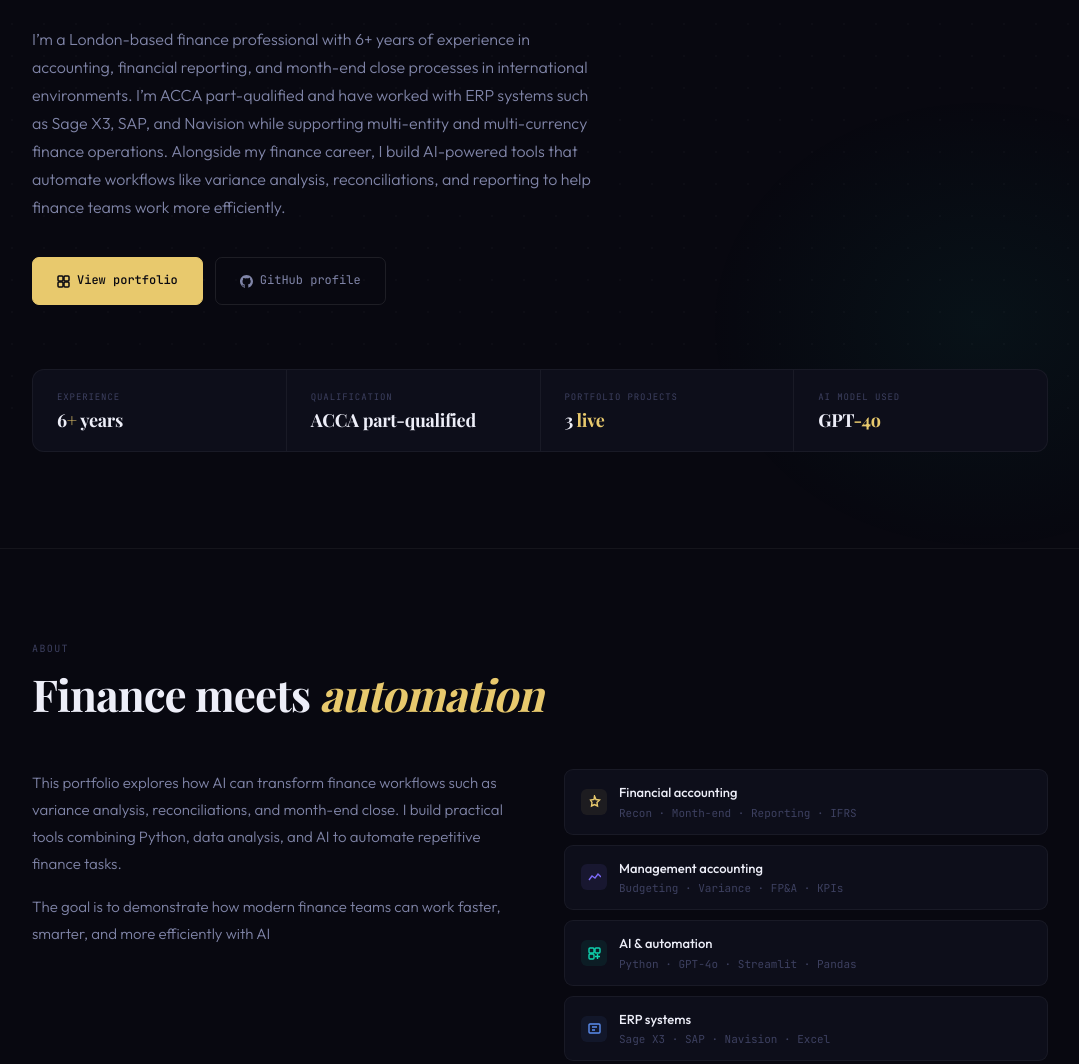
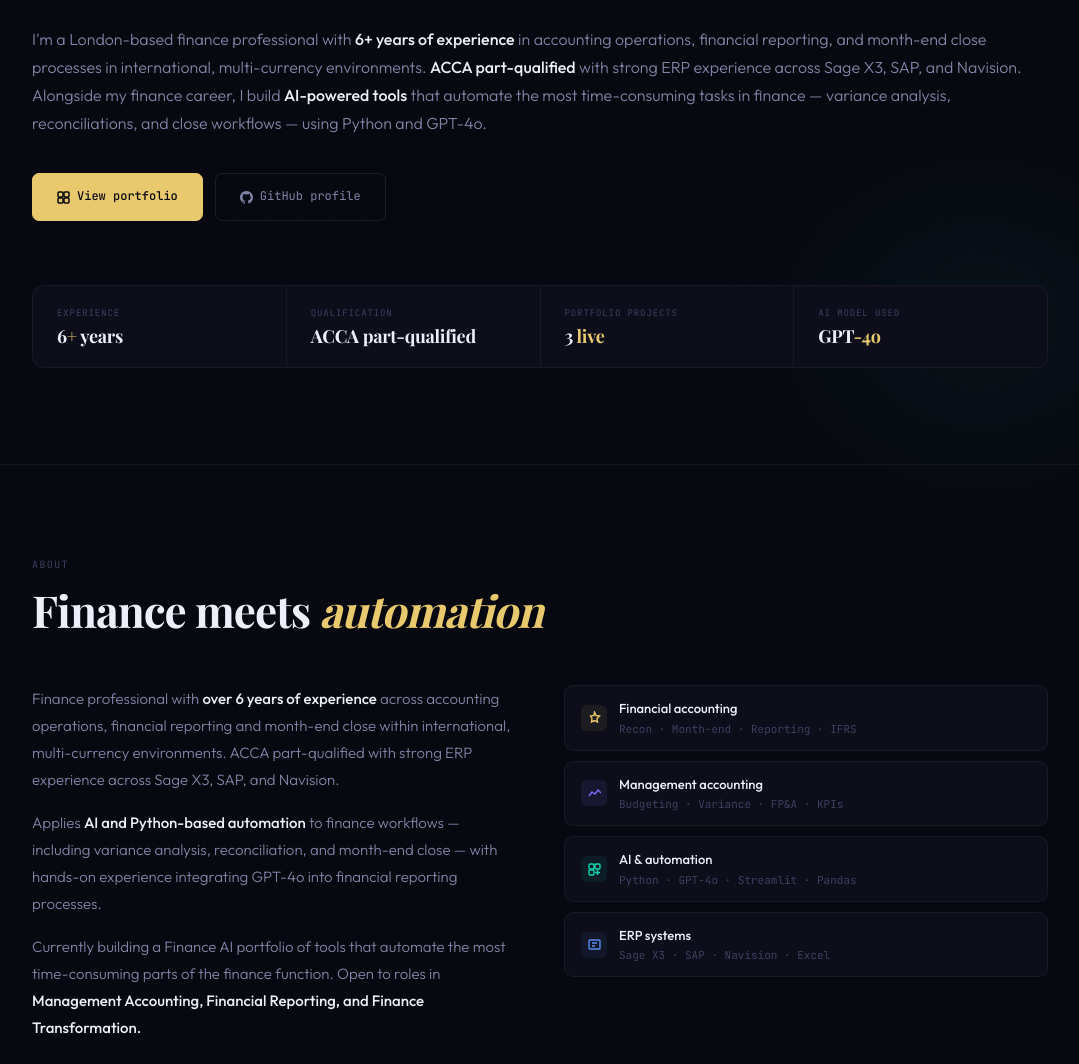
Before and after one commit to johnperezlondon-star/johnperezlondon-star.github.io, a plain HTML site: page index.html in a window 1280 px wide. Shown: the part 376-1440 px from the top of the page, without its empty margins (100-1179 px from the left). Drawn offline with nearby package versions, Linux system fonts and the light colour scheme; a web font is replaced by a local one.

Commit message:
Update index.html

```diff
--- a/index.html
+++ b/index.html
@@ -89,7 +89,7 @@ nav{
 
 .hero-desc{
   font-size:16px;color:var(--tx2);
-  max-width:560px;line-height:1.75;
+  line-height:1.75;
   font-weight:300;margin-bottom:36px;
   opacity:0;animation:fu 0.7s 0.35s forwards;
 }
@@ -365,7 +365,7 @@ footer{border-top:1px solid var(--b1);padding:28px 0;}
     <div class="hero-name">John Perez</div>
     <div class="hero-role">Finance Professional <span>&</span> AI Automation Builder</div>
     <p class="hero-desc">
-     I’m a London-based finance professional with 6+ years of experience in accounting, financial reporting, and month-end close processes in international environments. I’m ACCA part-qualified and have worked with ERP systems such as Sage X3, SAP, and Navision while supporting multi-entity and multi-currency finance operations. Alongside my finance career, I build AI-powered tools that automate workflows like variance analysis, reconciliations, and reporting to help finance teams work more efficiently.
+      I'm a London-based finance professional with <strong>6+ years of experience</strong> in accounting operations, financial reporting, and month-end close processes in international, multi-currency environments. <strong>ACCA part-qualified</strong> with strong ERP experience across Sage X3, SAP, and Navision. Alongside my finance career, I build <strong>AI-powered tools</strong> that automate the most time-consuming tasks in finance — variance analysis, reconciliations, and close workflows — using Python and GPT-4o.
     </p>
     <div class="hero-actions">
       <a href="#projects" class="btn-gold">
@@ -410,8 +410,9 @@ footer{border-top:1px solid var(--b1);padding:28px 0;}
     </div>
     <div class="about-grid">
       <div class="about-text reveal reveal-d1">
-        <p>This portfolio explores how AI can transform finance workflows such as variance analysis, reconciliations, and month-end close. I build practical tools combining Python, data analysis, and AI to automate repetitive finance tasks.</p>
-        <p>The goal is to demonstrate how modern finance teams can work faster, smarter, and more efficiently with AI</p>
+        <p>Finance professional with <strong>over 6 years of experience</strong> across accounting operations, financial reporting and month-end close within international, multi-currency environments. ACCA part-qualified with strong ERP experience across Sage X3, SAP, and Navision.</p>
+        <p>Applies <strong>AI and Python-based automation</strong> to finance workflows — including variance analysis, reconciliation, and month-end close — with hands-on experience integrating GPT-4o into financial reporting processes.</p>
+        <p>Currently building a Finance AI portfolio of tools that automate the most time-consuming parts of the finance function. Open to roles in <strong>Management Accounting, Financial Reporting, and Finance Transformation.</strong></p>
       </div>
       <div class="skills-list reveal reveal-d2">
         <div class="skill-item">
@@ -442,7 +443,7 @@ footer{border-top:1px solid var(--b1);padding:28px 0;}
   <div class="wrap">
     <div class="reveal">
       <div class="stag">Portfolio — Tier 1 projects</div>
-      <h2 class="stitle">Three tools to solve real finance <em>Poblems.</em></h2>
+      <h2 class="stitle">Three tools. <em>Real problems.</em></h2>
       <p class="ssub">Each project targets a specific manual task that finance teams spend hours on every month — and automates it end-to-end.</p>
     </div>
 
@@ -605,7 +606,7 @@ footer{border-top:1px solid var(--b1);padding:28px 0;}
     <div class="reveal">
       <div class="stag">Technical stack</div>
       <h2 class="stitle">Tools & <em>technologies</em></h2>
-      <p class="ssub">Each tool is designed with a clear purpose: to solve real finance problems and automate time-consuming workflows.</p>
+      <p class="ssub">Every tool chosen for a specific reason — not to build impressive-looking code, but to solve real finance problems faster.</p>
     </div>
     <div class="stack-grid">
       <div class="stack-card reveal reveal-d1">
```
